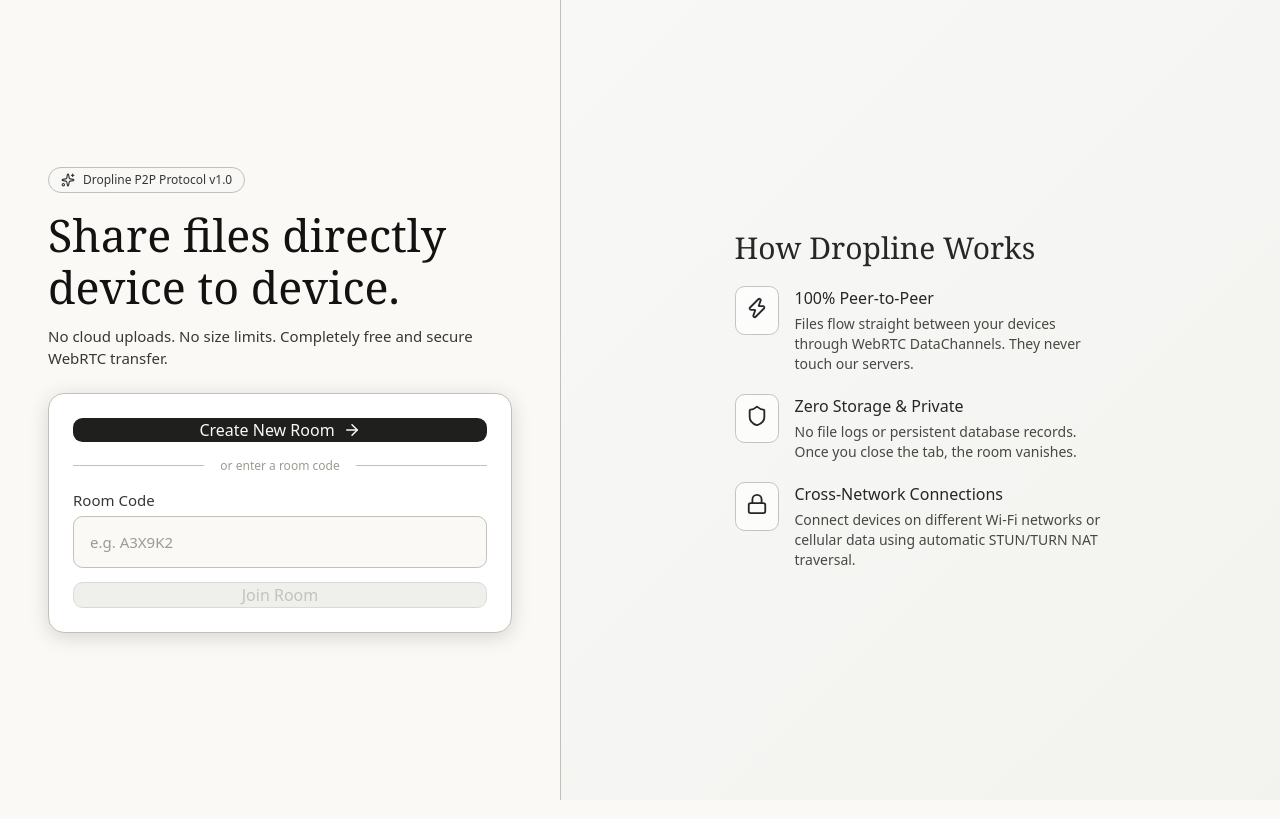
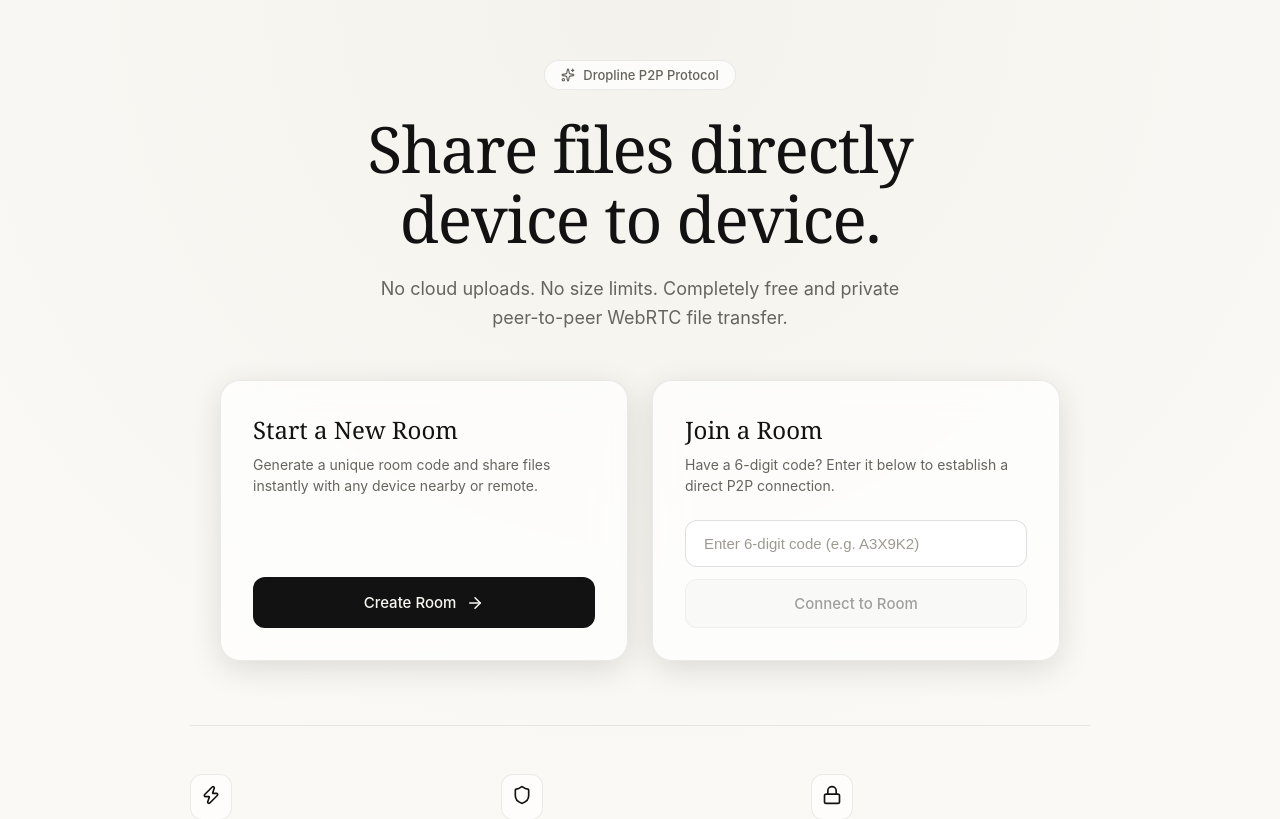
Before and after one commit to AryanSingh2k4/drop-line, a Next.js app: page / in a window 1280 px wide. Shown: the top 819 px of the page. Built offline with nearby package versions, Linux system fonts and the light colour scheme.

Commit message:
refactor: clean modern centered landing layout with balanced typography and glassmorphism cards

```diff
--- a/app/globals.css
+++ b/app/globals.css
@@ -1,99 +1,73 @@
 :root {
-  /* Colors - Light Theme */
-  --action-fill: #1f1f1e;
-  --surface-base: #faf9f5;
-  --surface-elevated: #f8f8f6;
-  --surface-card: #ffffff;
-  --surface-white: #ffffff;
-  --text-muted: #7b7974;
-  --text-primary: #121212;
-  --text-secondary: #373734;
-  --text-tertiary: #9c9a92;
-  --border-subtle: #c2c0b6;
+  /* Premium Dark / Light Palette */
+  --bg-primary: #0a0a0c;
+  --bg-secondary: #121215;
+  --card-bg: rgba(255, 255, 255, 0.03);
+  --card-border: rgba(255, 255, 255, 0.08);
+  --card-border-hover: rgba(255, 255, 255, 0.16);
 
-  --button-primary-bg: #1f1f1e;
-  --button-primary-text: #faf9f5;
-  --button-secondary-bg: transparent;
-  --button-secondary-text: #121212;
-  --button-disabled-bg: #e5e5e0;
-  --button-disabled-text: #9c9a92;
-  --input-bg: #faf9f5;
-  --input-text: #121212;
+  --text-main: #f4f4f6;
+  --text-muted: #8e8d97;
+  --text-dim: #5c5b66;
 
-  /* Shapes */
-  --radius-xs: 4px;
-  --radius-sm: 8px;
-  --radius-md: 9.6px;
-  --radius-lg: 10px;
-  --radius-xl: 16px;
-  --radius-2xl: 24px;
-  --radius-3xl: 32px;
+  --accent-glow: rgba(226, 225, 218, 0.08);
+  --btn-primary-bg: #e2e1da;
+  --btn-primary-text: #0a0a0c;
+  --btn-secondary-bg: rgba(255, 255, 255, 0.05);
+  --btn-secondary-border: rgba(255, 255, 255, 0.12);
+  --btn-secondary-text: #f4f4f6;
 
-  /* Spacing */
-  --spacing-1: 1px;
-  --spacing-2: 2px;
-  --spacing-4: 4px;
-  --spacing-6: 6px;
-  --spacing-8: 8px;
-  --spacing-12: 12px;
-  --spacing-16: 16px;
-  --spacing-20: 20px;
-  --spacing-24: 24px;
-  --spacing-28: 28px;
-  --spacing-32: 32px;
-  --spacing-40: 40px;
-  --spacing-48: 48px;
-  --spacing-80: 80px;
-  --spacing-192: 192px;
-  --spacing-256: 256px;
+  --input-bg: rgba(0, 0, 0, 0.4);
+  --input-border: rgba(255, 255, 255, 0.12);
+  --input-focus: #e2e1da;
 
-  /* Base Fonts */
-  --font-serif: 'Anthropic Serif', Georgia, 'Times New Roman', serif;
-  --font-sans: 'Anthropic Sans', system-ui, -apple-system, BlinkMacSystemFont, 'Segoe UI', Roboto, sans-serif;
+  /* Typography */
+  --font-serif: 'Anthropic Serif', Georgia, serif;
+  --font-sans: 'Anthropic Sans', -apple-system, BlinkMacSystemFont, 'Segoe UI', Roboto, sans-serif;
 }
 
-@media (prefers-color-scheme: dark) {
+@media (prefers-color-scheme: light) {
   :root {
-    /* Colors - Dark Theme */
-    --action-fill: #e2e1da;
-    --surface-base: #121212;
-    --surface-elevated: #1f1f1e;
-    --surface-card: #1f1f1e;
-    --surface-white: #2a2a28;
-    --text-primary: #f8f8f6;
-    --text-secondary: #c3c2b7;
-    --text-tertiary: #9c9a92;
-    --border-subtle: #2c2c2a;
-    --text-muted: #7b7974;
+    --bg-primary: #faf9f5;
+    --bg-secondary: #f3f2ec;
+    --card-bg: rgba(255, 255, 255, 0.7);
+    --card-border: rgba(0, 0, 0, 0.08);
+    --card-border-hover: rgba(0, 0, 0, 0.16);
 
-    --button-primary-bg: #e2e1da;
-    --button-primary-text: #121212;
-    --button-secondary-bg: transparent;
-    --button-secondary-text: #f8f8f6;
-    --button-disabled-bg: #2a2a28;
-    --button-disabled-text: #66645e;
-    --input-bg: #121212;
-    --input-text: #f8f8f6;
+    --text-main: #121212;
+    --text-muted: #66645e;
+    --text-dim: #9c9a92;
+
+    --accent-glow: rgba(0, 0, 0, 0.03);
+    --btn-primary-bg: #121212;
+    --btn-primary-text: #faf9f5;
+    --btn-secondary-bg: rgba(0, 0, 0, 0.03);
+    --btn-secondary-border: rgba(0, 0, 0, 0.12);
+    --btn-secondary-text: #121212;
+
+    --input-bg: #ffffff;
+    --input-border: rgba(0, 0, 0, 0.12);
+    --input-focus: #121212;
   }
 }
 
 html,
 body {
-  max-width: 100vw;
-  overflow-x: hidden;
   margin: 0;
   padding: 0;
-  background-color: var(--surface-base);
-  color: var(--text-primary);
+  width: 100%;
+  min-height: 100vh;
+  background-color: var(--bg-primary);
+  color: var(--text-main);
   font-family: var(--font-sans);
   -webkit-font-smoothing: antialiased;
-  -moz-osx-font-smoothing: grayscale;
+  overflow-x: hidden;
 }
 
 * {
   box-sizing: border-box;
+  margin: 0;
   padding: 0;
-  margin: 0;
 }
 
 a {
@@ -101,85 +75,6 @@ a {
   text-decoration: none;
 }
 
-/* Typography Classes */
-.display-hero {
-  font-family: var(--font-serif);
-  font-size: 56px;
-  font-weight: 330;
-  line-height: 67.2px;
-}
-
-.display-section {
-  font-family: var(--font-serif);
-  font-size: 30px;
-  font-weight: 400;
-  line-height: 36px;
-}
-
-.display-sub {
-  font-family: var(--font-serif);
-  font-size: 24px;
-  font-weight: 400;
-  line-height: 32px;
-}
-
-.display-small {
-  font-family: var(--font-serif);
-  font-size: 18px;
-  font-weight: 430;
-  line-height: 24.75px;
-}
-
-.ui-large {
-  font-family: var(--font-sans);
-  font-size: 16px;
-  font-weight: 500;
-  line-height: 24px;
-}
-
-.ui-body {
-  font-family: var(--font-sans);
-  font-size: 16px;
-  font-weight: 400;
-  line-height: 26px;
-}
-
-.ui-default {
-  font-family: var(--font-sans);
-  font-size: 14px;
-  font-weight: 400;
-  line-height: 21px;
-}
-
-.ui-medium {
-  font-family: var(--font-sans);
-  font-size: 15px;
-  font-weight: 500;
-  line-height: 20px;
-}
-
-.ui-small {
-  font-family: var(--font-sans);
-  font-size: 12px;
-  font-weight: 400;
-  line-height: 16px;
-}
-
-.ui-xsmall {
-  font-family: var(--font-sans);
-  font-size: 11px;
-  font-weight: 400;
-  line-height: 16.5px;
-}
-
-.ui-semibold {
-  font-family: var(--font-sans);
-  font-size: 24px;
-  font-weight: 580;
-  line-height: 32px;
-}
-
-/* Button Reset */
 button {
   border: none;
   background: none;
--- a/app/page.module.css
+++ b/app/page.module.css
@@ -1,179 +1,210 @@
-.container {
-  display: flex;
-  height: 100vh;
-  width: 100vw;
-  background-color: var(--surface-base);
-  overflow: hidden;
-}
-
-.leftPanel {
-  flex: 1;
+.pageWrapper {
+  min-height: 100vh;
+  width: 100%;
   display: flex;
   flex-direction: column;
+  align-items: center;
   justify-content: center;
-  padding: var(--spacing-32) var(--spacing-48);
-  max-width: 560px;
+  padding: 60px 24px;
+  background: radial-gradient(circle at 50% 0%, var(--bg-secondary) 0%, var(--bg-primary) 70%);
   box-sizing: border-box;
 }
 
-.rightPanel {
-  flex: 1;
-  background-color: var(--surface-elevated);
+.heroSection {
+  max-width: 720px;
+  width: 100%;
+  text-align: center;
+  margin-bottom: 48px;
+}
+
+.badge {
+  display: inline-flex;
+  align-items: center;
+  gap: 8px;
+  padding: 6px 16px;
+  border-radius: 999px;
+  background: var(--card-bg);
+  border: 1px solid var(--card-border);
+  backdrop-filter: blur(12px);
+  color: var(--text-muted);
+  font-size: 13px;
+  font-weight: 500;
+  margin-bottom: 24px;
+}
+
+.title {
+  font-family: var(--font-serif);
+  font-size: clamp(38px, 6vw, 64px);
+  font-weight: 350;
+  line-height: 1.1;
+  color: var(--text-main);
+  letter-spacing: -0.02em;
+  margin-bottom: 20px;
+}
+
+.subtitle {
+  font-size: 18px;
+  line-height: 1.6;
+  color: var(--text-muted);
+  max-width: 540px;
+  margin: 0 auto;
+}
+
+/* Central Card Grid */
+.cardsGrid {
+  display: grid;
+  grid-template-columns: repeat(auto-fit, minmax(320px, 1fr));
+  gap: 24px;
+  max-width: 840px;
+  width: 100%;
+  margin-bottom: 64px;
+}
+
+.card {
+  background: var(--card-bg);
+  border: 1px solid var(--card-border);
+  border-radius: 20px;
+  padding: 32px;
+  backdrop-filter: blur(16px);
+  display: flex;
+  flex-direction: column;
+  justify-content: space-between;
+  transition: all 0.25s ease;
+  box-shadow: 0 8px 32px rgba(0, 0, 0, 0.12);
+}
+
+.card:hover {
+  border-color: var(--card-border-hover);
+  transform: translateY(-2px);
+}
+
+.cardHeader {
+  margin-bottom: 24px;
+}
+
+.cardTitle {
+  font-family: var(--font-serif);
+  font-size: 24px;
+  font-weight: 400;
+  color: var(--text-main);
+  margin-bottom: 8px;
+}
+
+.cardDesc {
+  font-size: 14px;
+  color: var(--text-muted);
+  line-height: 1.5;
+}
+
+.primaryButton {
+  width: 100%;
+  padding: 16px 24px;
+  background: var(--btn-primary-bg);
+  color: var(--btn-primary-text);
+  border-radius: 12px;
+  font-size: 15px;
+  font-weight: 500;
   display: flex;
   align-items: center;
   justify-content: center;
-  position: relative;
-  overflow: hidden;
-  border-left: 1px solid var(--border-subtle);
-  box-sizing: border-box;
+  gap: 10px;
+  transition: opacity 0.2s ease, transform 0.2s ease;
 }
 
-/* Subtle background gradient */
-.rightPanel::before {
-  content: '';
-  position: absolute;
-  top: 0;
-  left: 0;
-  right: 0;
-  bottom: 0;
-  background: linear-gradient(135deg, var(--surface-elevated) 0%, var(--border-subtle) 100%);
-  opacity: 0.1;
+.primaryButton:hover {
+  opacity: 0.92;
+  transform: scale(0.99);
 }
 
-.header {
-  margin-bottom: var(--spacing-24);
-}
-
-.title {
-  color: var(--text-primary);
-  margin-bottom: var(--spacing-12);
-  font-size: clamp(32px, 3.5vw, 46px);
-  line-height: 1.15;
-}
-
-.subtitle {
-  color: var(--text-secondary);
-  font-size: 15px;
-  line-height: 22px;
-}
-
-.card {
-  background-color: var(--surface-card);
-  border: 1px solid var(--border-subtle);
-  border-radius: var(--radius-xl);
-  padding: var(--spacing-24);
+.formGroup {
   display: flex;
   flex-direction: column;
-  gap: var(--spacing-16);
-  box-shadow: 0 4px 20px rgba(0, 0, 0, 0.15);
-}
-
-.inputGroup {
-  display: flex;
-  flex-direction: column;
-  gap: var(--spacing-6);
-}
-
-.label {
-  color: var(--text-secondary);
+  gap: 12px;
 }
 
 .input {
   width: 100%;
-  padding: var(--spacing-12) var(--spacing-16);
-  border: 1px solid var(--border-subtle);
-  border-radius: var(--radius-md);
-  background-color: var(--input-bg);
-  color: var(--input-text);
+  padding: 14px 18px;
+  background: var(--input-bg);
+  border: 1px solid var(--input-border);
+  border-radius: 12px;
+  color: var(--text-main);
+  font-size: 15px;
+  outline: none;
   transition: border-color 0.2s ease;
-  font-size: 15px;
+  box-sizing: border-box;
 }
 
 .input:focus {
-  outline: none;
-  border-color: var(--text-primary);
+  border-color: var(--input-focus);
 }
 
 .input::placeholder {
-  color: var(--text-tertiary);
-}
-
-.primaryButton {
-  width: 100%;
-  padding: var(--spacing-14);
-  background-color: var(--button-primary-bg);
-  color: var(--button-primary-text);
-  border-radius: var(--radius-md);
-  text-align: center;
-  transition: all 0.2s ease;
-  font-weight: 500;
-}
-
-.primaryButton:hover {
-  opacity: 0.9;
-  transform: translateY(-1px);
+  color: var(--text-dim);
 }
 
 .secondaryButton {
   width: 100%;
-  padding: var(--spacing-14);
-  background-color: var(--button-secondary-bg);
-  color: var(--button-secondary-text);
-  border: 1px solid var(--border-subtle);
-  border-radius: var(--radius-md);
-  text-align: center;
+  padding: 14px 20px;
+  background: var(--btn-secondary-bg);
+  border: 1px solid var(--btn-secondary-border);
+  color: var(--btn-secondary-text);
+  border-radius: 12px;
+  font-size: 15px;
+  font-weight: 500;
   transition: all 0.2s ease;
-  font-weight: 500;
 }
 
 .secondaryButton:hover:not(:disabled) {
-  background-color: var(--surface-elevated);
+  background: rgba(255, 255, 255, 0.08);
 }
 
 .secondaryButton:disabled {
-  background-color: var(--button-disabled-bg);
-  color: var(--button-disabled-text);
-  border-color: var(--border-subtle);
+  opacity: 0.4;
   cursor: not-allowed;
-  opacity: 0.6;
 }
 
-.divider {
-  display: flex;
-  align-items: center;
-  text-align: center;
-  color: var(--text-tertiary);
+/* Features Grid */
+.featuresGrid {
+  display: grid;
+  grid-template-columns: repeat(3, 1fr);
+  gap: 32px;
+  max-width: 900px;
+  width: 100%;
+  border-top: 1px solid var(--card-border);
+  padding-top: 48px;
 }
 
-.divider::before,
-.divider::after {
-  content: '';
-  flex: 1;
-  border-bottom: 1px solid var(--border-subtle);
+.featureItem {
+  display: flex;
+  flex-direction: column;
+  align-items: flex-start;
+  gap: 12px;
 }
 
-.divider::before {
-  margin-right: var(--spacing-16);
+.featureIcon {
+  padding: 10px;
+  border-radius: 12px;
+  background: var(--card-bg);
+  border: 1px solid var(--card-border);
+  color: var(--text-main);
 }
 
-.divider::after {
-  margin-left: var(--spacing-16);
+.featureTitle {
+  font-size: 15px;
+  font-weight: 500;
+  color: var(--text-main);
 }
 
-@media (max-width: 900px) {
-  .container {
-    flex-direction: column;
-    height: auto;
-    min-height: 100vh;
-    overflow: auto;
-  }
+.featureDesc {
+  font-size: 13px;
+  color: var(--text-muted);
+  line-height: 1.5;
+}
 
-  .leftPanel {
-    max-width: 100%;
-    padding: var(--spacing-32);
-  }
-
-  .rightPanel {
-    display: none;
+@media (max-width: 768px) {
+  .featuresGrid {
+    grid-template-columns: 1fr;
+    gap: 24px;
   }
 }
--- a/app/page.tsx
+++ b/app/page.tsx
@@ -22,123 +22,97 @@ export default function Home() {
   };
 
   return (
-    <main className={styles.container}>
-      {/* Left Action Panel */}
-      <div className={styles.leftPanel}>
-        <div className={styles.header}>
-          <div
-            style={{
-              display: 'inline-flex',
-              alignItems: 'center',
-              gap: 'var(--spacing-8)',
-              padding: 'var(--spacing-4) var(--spacing-12)',
-              borderRadius: 'var(--radius-3xl)',
-              backgroundColor: 'var(--surface-elevated)',
-              border: '1px solid var(--border-subtle)',
-              marginBottom: 'var(--spacing-16)',
-            }}
-          >
-            <Sparkles size={14} color="var(--text-secondary)" />
-            <span className="ui-small" style={{ color: 'var(--text-secondary)' }}>
-              Dropline P2P Protocol v1.0
-            </span>
+    <div className={styles.pageWrapper}>
+      {/* Hero Header */}
+      <section className={styles.heroSection}>
+        <div className={styles.badge}>
+          <Sparkles size={14} />
+          <span>Dropline P2P Protocol</span>
         </div>
 
-          <h1 className={`${styles.title} display-hero`}>
-            Share files directly device to device.
+        <h1 className={styles.title}>
+          Share files directly<br />device to device.
         </h1>
-          <p className={`${styles.subtitle} ui-body`}>
-            No cloud uploads. No size limits. Completely free and secure WebRTC transfer.
+        <p className={styles.subtitle}>
+          No cloud uploads. No size limits. Completely free and private peer-to-peer WebRTC file transfer.
+        </p>
+      </section>
+
+      {/* Main Action Cards */}
+      <section className={styles.cardsGrid}>
+        {/* Create Room Card */}
+        <div className={styles.card}>
+          <div className={styles.cardHeader}>
+            <h2 className={styles.cardTitle}>Start a New Room</h2>
+            <p className={styles.cardDesc}>
+              Generate a unique room code and share files instantly with any device nearby or remote.
             </p>
           </div>
+          <button className={styles.primaryButton} onClick={handleCreateRoom}>
+            Create Room <ArrowRight size={18} />
+          </button>
+        </div>
 
+        {/* Join Room Card */}
         <div className={styles.card}>
-          <button
-            className={`${styles.primaryButton} ui-large`}
-            onClick={handleCreateRoom}
-            style={{
-              display: 'flex',
-              alignItems: 'center',
-              justifyContent: 'center',
-              gap: 'var(--spacing-8)',
-            }}
-          >
-            Create New Room <ArrowRight size={18} />
-          </button>
-
-          <div className={`${styles.divider} ui-small`}>or enter a room code</div>
-
-          <form className={styles.inputGroup} onSubmit={handleJoinRoom}>
-            <label htmlFor="code" className={`${styles.label} ui-medium`}>
-              Room Code
-            </label>
+          <div className={styles.cardHeader}>
+            <h2 className={styles.cardTitle}>Join a Room</h2>
+            <p className={styles.cardDesc}>
+              Have a 6-digit code? Enter it below to establish a direct P2P connection.
+            </p>
+          </div>
+          <form onSubmit={handleJoinRoom} className={styles.formGroup}>
             <input
-              id="code"
               type="text"
-              placeholder="e.g. A3X9K2"
-              className={`${styles.input} ui-body`}
+              placeholder="Enter 6-digit code (e.g. A3X9K2)"
+              className={styles.input}
               value={roomCode}
               onChange={(e) => setRoomCode(e.target.value.toUpperCase())}
               maxLength={6}
             />
             <button
               type="submit"
-              className={`${styles.secondaryButton} ui-large`}
-              style={{ marginTop: 'var(--spacing-8)' }}
+              className={styles.secondaryButton}
               disabled={!roomCode.trim()}
             >
-              Join Room
+              Connect to Room
             </button>
           </form>
         </div>
+      </section>
+
+      {/* Value Proposition Features */}
+      <section className={styles.featuresGrid}>
+        <div className={styles.featureItem}>
+          <div className={styles.featureIcon}>
+            <Zap size={20} />
+          </div>
+          <h3 className={styles.featureTitle}>100% Peer-to-Peer</h3>
+          <p className={styles.featureDesc}>
+            Data transfers directly between browsers over encrypted WebRTC channels without touching any cloud storage.
+          </p>
         </div>
 
-      {/* Right Editorial Info Panel */}
-      <div className={styles.rightPanel}>
-        <div style={{ maxWidth: '420px', padding: 'var(--spacing-24)' }}>
-          <h2 className="display-section" style={{ color: 'var(--text-primary)', marginBottom: 'var(--spacing-20)' }}>
-            How Dropline Works
-          </h2>
-
-          <div style={{ display: 'flex', flexDirection: 'column', gap: 'var(--spacing-20)' }}>
-            <div style={{ display: 'flex', gap: 'var(--spacing-16)' }}>
-              <div style={{ padding: '10px', borderRadius: 'var(--radius-md)', backgroundColor: 'var(--surface-card)', border: '1px solid var(--border-subtle)', height: 'fit-content' }}>
-                <Zap size={22} color="var(--text-primary)" />
+        <div className={styles.featureItem}>
+          <div className={styles.featureIcon}>
+            <Shield size={20} />
           </div>
-              <div>
-                <h3 className="ui-large" style={{ color: 'var(--text-primary)', marginBottom: '4px' }}>100% Peer-to-Peer</h3>
-                <p className="ui-body" style={{ color: 'var(--text-secondary)', fontSize: '14px', lineHeight: '20px' }}>
-                  Files flow straight between your devices through WebRTC DataChannels. They never touch our servers.
+          <h3 className={styles.featureTitle}>Zero Logs & Storage</h3>
+          <p className={styles.featureDesc}>
+            Your files never leave your device memory. Once the room session ends, all connection metadata vanishes.
           </p>
         </div>
+
+        <div className={styles.featureItem}>
+          <div className={styles.featureIcon}>
+            <Lock size={20} />
           </div>
-
-            <div style={{ display: 'flex', gap: 'var(--spacing-16)' }}>
-              <div style={{ padding: '10px', borderRadius: 'var(--radius-md)', backgroundColor: 'var(--surface-card)', border: '1px solid var(--border-subtle)', height: 'fit-content' }}>
-                <Shield size={22} color="var(--text-primary)" />
-              </div>
-              <div>
-                <h3 className="ui-large" style={{ color: 'var(--text-primary)', marginBottom: '4px' }}>Zero Storage & Private</h3>
-                <p className="ui-body" style={{ color: 'var(--text-secondary)', fontSize: '14px', lineHeight: '20px' }}>
-                  No file logs or persistent database records. Once you close the tab, the room vanishes.
+          <h3 className={styles.featureTitle}>Cross-Network</h3>
+          <p className={styles.featureDesc}>
+            Seamlessly connect devices across different Wi-Fi networks, mobile data, or strict firewalls with STUN/TURN traversal.
           </p>
         </div>
+      </section>
     </div>
-
-            <div style={{ display: 'flex', gap: 'var(--spacing-16)' }}>
-              <div style={{ padding: '10px', borderRadius: 'var(--radius-md)', backgroundColor: 'var(--surface-card)', border: '1px solid var(--border-subtle)', height: 'fit-content' }}>
-                <Lock size={22} color="var(--text-primary)" />
-              </div>
-              <div>
-                <h3 className="ui-large" style={{ color: 'var(--text-primary)', marginBottom: '4px' }}>Cross-Network Connections</h3>
-                <p className="ui-body" style={{ color: 'var(--text-secondary)', fontSize: '14px', lineHeight: '20px' }}>
-                  Connect devices on different Wi-Fi networks or cellular data using automatic STUN/TURN NAT traversal.
-                </p>
-              </div>
-            </div>
-          </div>
-        </div>
-      </div>
-    </main>
   );
 }
```
Lines whose indentation alone changed are shown as unchanged.
